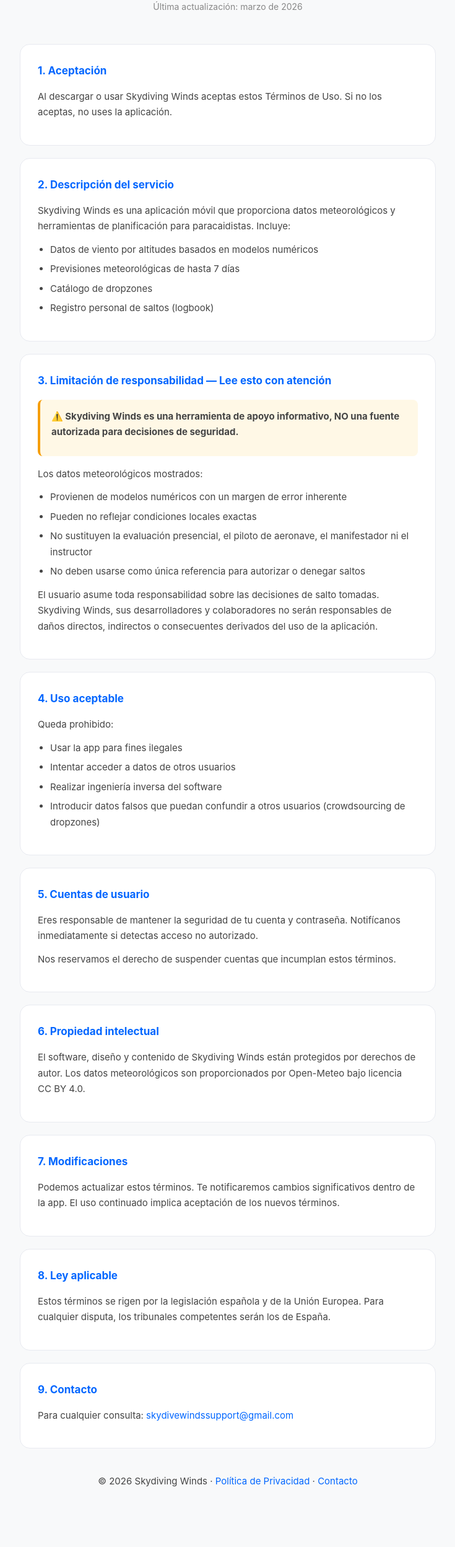
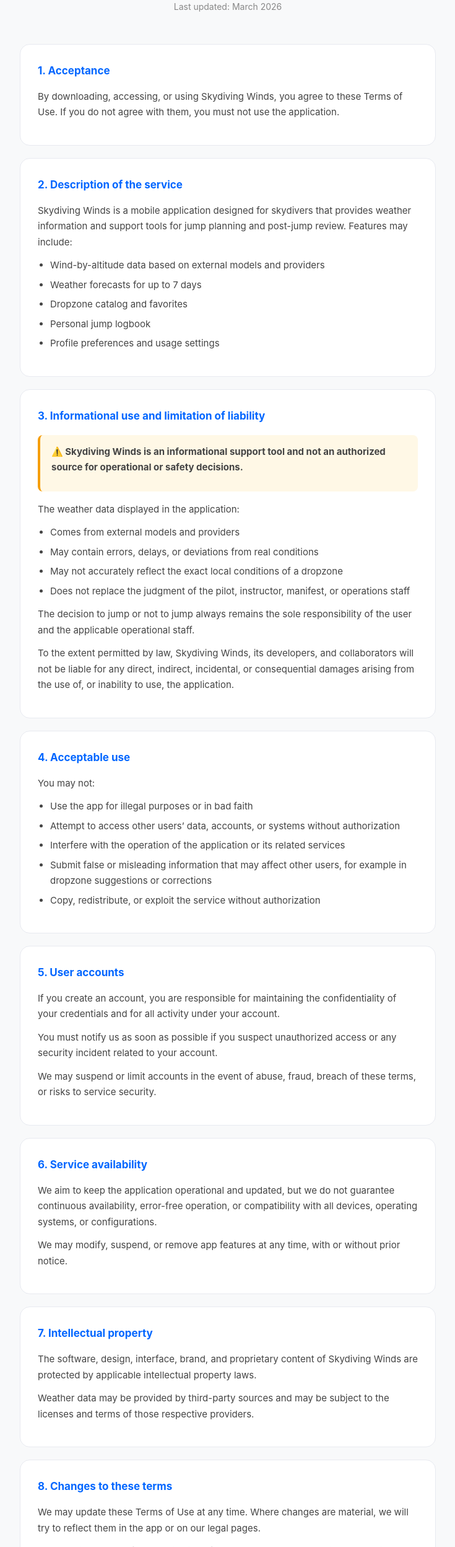
Before and after one commit to bernatt27/skydive-winds-legal, a plain HTML site: page terms.html in a window 1280 px wide. Shown: the part 198-2694 px from the top of the page at 62% size, without its empty margins (272-1007 px from the left). Before the commit the page ends 2661 px from the top, so only its background shows below. Drawn offline with Linux system fonts and the light colour scheme.

Commit message:
Translate terms.html from Spanish to English

```diff
--- a/terms.html
+++ b/terms.html
@@ -1,9 +1,9 @@
 <!DOCTYPE html>
-<html lang="es">
+<html lang="en">
 <head>
   <meta charset="UTF-8">
   <meta name="viewport" content="width=device-width, initial-scale=1.0">
-  <title>Términos de Uso — Skydiving Winds</title>
+  <title>Terms of Use — Skydiving Winds</title>
   <style>
     * { box-sizing: border-box; margin: 0; padding: 0; }
     body { font-family: -apple-system, BlinkMacSystemFont, 'Segoe UI', sans-serif; color: #1a1a2e; background: #f8f9fa; line-height: 1.7; }
@@ -18,6 +18,7 @@
     ul { padding-left: 20px; margin-bottom: 12px; }
     li { color: #444; margin-bottom: 6px; font-size: 15px; }
     a { color: #0066ff; text-decoration: none; }
+    a:hover { text-decoration: underline; }
     .warning { background: #fff8e6; border-left: 4px solid #f59e0b; padding: 14px 18px; border-radius: 8px; margin: 16px 0; }
     footer { text-align: center; color: #888; font-size: 13px; margin-top: 40px; }
   </style>
@@ -26,80 +27,109 @@
 <div class="container">
   <header>
     <div class="logo">🪂</div>
-    <h1>Términos de Uso</h1>
-    <p class="updated">Última actualización: marzo de 2026</p>
+    <h1>Terms of Use</h1>
+    <p class="updated">Last updated: March 2026</p>
   </header>
 
   <section>
-    <h2>1. Aceptación</h2>
-    <p>Al descargar o usar Skydiving Winds aceptas estos Términos de Uso. Si no los aceptas, no uses la aplicación.</p>
+    <h2>1. Acceptance</h2>
+    <p>By downloading, accessing, or using Skydiving Winds, you agree to these Terms of Use. If you do not agree with them, you must not use the application.</p>
   </section>
 
   <section>
-    <h2>2. Descripción del servicio</h2>
-    <p>Skydiving Winds es una aplicación móvil que proporciona datos meteorológicos y herramientas de planificación para paracaidistas. Incluye:</p>
+    <h2>2. Description of the service</h2>
+    <p>Skydiving Winds is a mobile application designed for skydivers that provides weather information and support tools for jump planning and post-jump review. Features may include:</p>
     <ul>
-      <li>Datos de viento por altitudes basados en modelos numéricos</li>
-      <li>Previsiones meteorológicas de hasta 7 días</li>
-      <li>Catálogo de dropzones</li>
-      <li>Registro personal de saltos (logbook)</li>
+      <li>Wind-by-altitude data based on external models and providers</li>
+      <li>Weather forecasts for up to 7 days</li>
+      <li>Dropzone catalog and favorites</li>
+      <li>Personal jump logbook</li>
+      <li>Profile preferences and usage settings</li>
     </ul>
   </section>
 
   <section>
-    <h2>3. Limitación de responsabilidad — Lee esto con atención</h2>
+    <h2>3. Informational use and limitation of liability</h2>
     <div class="warning">
-      <p><strong>⚠️ Skydiving Winds es una herramienta de apoyo informativo, NO una fuente autorizada para decisiones de seguridad.</strong></p>
+      <p><strong>⚠️ Skydiving Winds is an informational support tool and not an authorized source for operational or safety decisions.</strong></p>
     </div>
-    <p>Los datos meteorológicos mostrados:</p>
+    <p>The weather data displayed in the application:</p>
     <ul>
-      <li>Provienen de modelos numéricos con un margen de error inherente</li>
-      <li>Pueden no reflejar condiciones locales exactas</li>
-      <li>No sustituyen la evaluación presencial, el piloto de aeronave, el manifestador ni el instructor</li>
-      <li>No deben usarse como única referencia para autorizar o denegar saltos</li>
+      <li>Comes from external models and providers</li>
+      <li>May contain errors, delays, or deviations from real conditions</li>
+      <li>May not accurately reflect the exact local conditions of a dropzone</li>
+      <li>Does not replace the judgment of the pilot, instructor, manifest, or operations staff</li>
     </ul>
-    <p>El usuario asume toda responsabilidad sobre las decisiones de salto tomadas. Skydiving Winds, sus desarrolladores y colaboradores no serán responsables de daños directos, indirectos o consecuentes derivados del uso de la aplicación.</p>
+    <p>The decision to jump or not to jump always remains the sole responsibility of the user and the applicable operational staff.</p>
+    <p>To the extent permitted by law, Skydiving Winds, its developers, and collaborators will not be liable for any direct, indirect, incidental, or consequential damages arising from the use of, or inability to use, the application.</p>
   </section>
 
   <section>
-    <h2>4. Uso aceptable</h2>
-    <p>Queda prohibido:</p>
+    <h2>4. Acceptable use</h2>
+    <p>You may not:</p>
     <ul>
-      <li>Usar la app para fines ilegales</li>
-      <li>Intentar acceder a datos de otros usuarios</li>
-      <li>Realizar ingeniería inversa del software</li>
-      <li>Introducir datos falsos que puedan confundir a otros usuarios (crowdsourcing de dropzones)</li>
+      <li>Use the app for illegal purposes or in bad faith</li>
+      <li>Attempt to access other users’ data, accounts, or systems without authorization</li>
+      <li>Interfere with the operation of the application or its related services</li>
+      <li>Submit false or misleading information that may affect other users, for example in dropzone suggestions or corrections</li>
+      <li>Copy, redistribute, or exploit the service without authorization</li>
     </ul>
   </section>
 
   <section>
-    <h2>5. Cuentas de usuario</h2>
-    <p>Eres responsable de mantener la seguridad de tu cuenta y contraseña. Notifícanos inmediatamente si detectas acceso no autorizado.</p>
-    <p>Nos reservamos el derecho de suspender cuentas que incumplan estos términos.</p>
+    <h2>5. User accounts</h2>
+    <p>If you create an account, you are responsible for maintaining the confidentiality of your credentials and for all activity under your account.</p>
+    <p>You must notify us as soon as possible if you suspect unauthorized access or any security incident related to your account.</p>
+    <p>We may suspend or limit accounts in the event of abuse, fraud, breach of these terms, or risks to service security.</p>
   </section>
 
   <section>
-    <h2>6. Propiedad intelectual</h2>
-    <p>El software, diseño y contenido de Skydiving Winds están protegidos por derechos de autor. Los datos meteorológicos son proporcionados por Open-Meteo bajo licencia CC BY 4.0.</p>
+    <h2>6. Service availability</h2>
+    <p>We aim to keep the application operational and updated, but we do not guarantee continuous availability, error-free operation, or compatibility with all devices, operating systems, or configurations.</p>
+    <p>We may modify, suspend, or remove app features at any time, with or without prior notice.</p>
   </section>
 
   <section>
-    <h2>7. Modificaciones</h2>
-    <p>Podemos actualizar estos términos. Te notificaremos cambios significativos dentro de la app. El uso continuado implica aceptación de los nuevos términos.</p>
+    <h2>7. Intellectual property</h2>
+    <p>The software, design, interface, brand, and proprietary content of Skydiving Winds are protected by applicable intellectual property laws.</p>
+    <p>Weather data may be provided by third-party sources and may be subject to the licenses and terms of those respective providers.</p>
   </section>
 
   <section>
-    <h2>8. Ley aplicable</h2>
-    <p>Estos términos se rigen por la legislación española y de la Unión Europea. Para cualquier disputa, los tribunales competentes serán los de España.</p>
+    <h2>8. Changes to these terms</h2>
+    <p>We may update these Terms of Use at any time. Where changes are material, we will try to reflect them in the app or on our legal pages.</p>
+    <p>Your continued use of the application after updated terms are published constitutes acceptance of those changes.</p>
   </section>
 
   <section>
-    <h2>9. Contacto</h2>
-    <p>Para cualquier consulta: <a href="mailto:skydivewindssupport@gmail.com">skydivewindssupport@gmail.com</a></p>
+    <h2>9. Data protection and account deletion</h2>
+    <p>The processing of personal data is described in our <a href="privacy-en.html">Privacy Policy</a>.</p>
+    <p>If you need help, want to request account deletion, or have questions related to your data, you can also visit:</p>
+    <ul>
+      <li><a href="support-en.html">Support</a></li>
+      <li><a href="delete-account-en.html">Delete account</a></li>
+    </ul>
+  </section>
+
+  <section>
+    <h2>10. Governing law</h2>
+    <p>These terms shall be interpreted under Spanish law and, where applicable, the law of the European Union.</p>
+    <p>Unless otherwise required by applicable consumer law, any dispute shall be submitted to the competent courts of Spain.</p>
+  </section>
+
+  <section>
+    <h2>11. Contact</h2>
+    <p>For any questions related to these terms or the application, you may contact us at <a href="mailto:skydivewindssupport@gmail.com">skydivewindssupport@gmail.com</a>.</p>
   </section>
 
   <footer>
-    <p>© 2026 Skydiving Winds · <a href="privacy.html">Política de Privacidad</a> · <a href="mailto:skydivewindssupport@gmail.com">Contacto</a></p>
+    <p>
+      © 2026 Skydiving Winds ·
+      <a href="privacy-en.html">Privacy Policy</a> ·
+      <a href="support-en.html">Support</a> ·
+      <a href="delete-account-en.html">Delete account</a> ·
+      <a href="mailto:skydivewindssupport@gmail.com">Contact</a>
+    </p>
   </footer>
 </div>
 </body>
```
